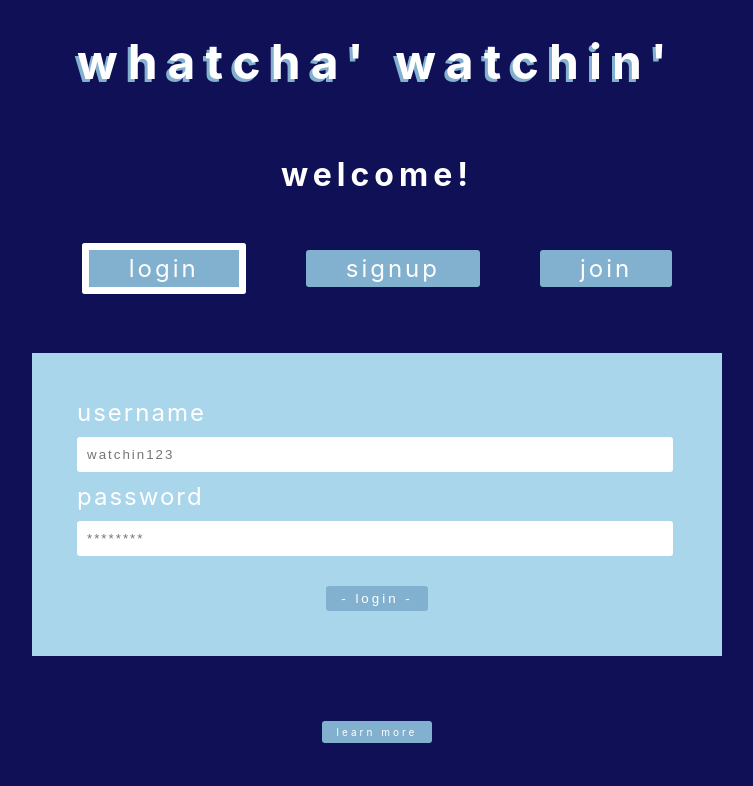
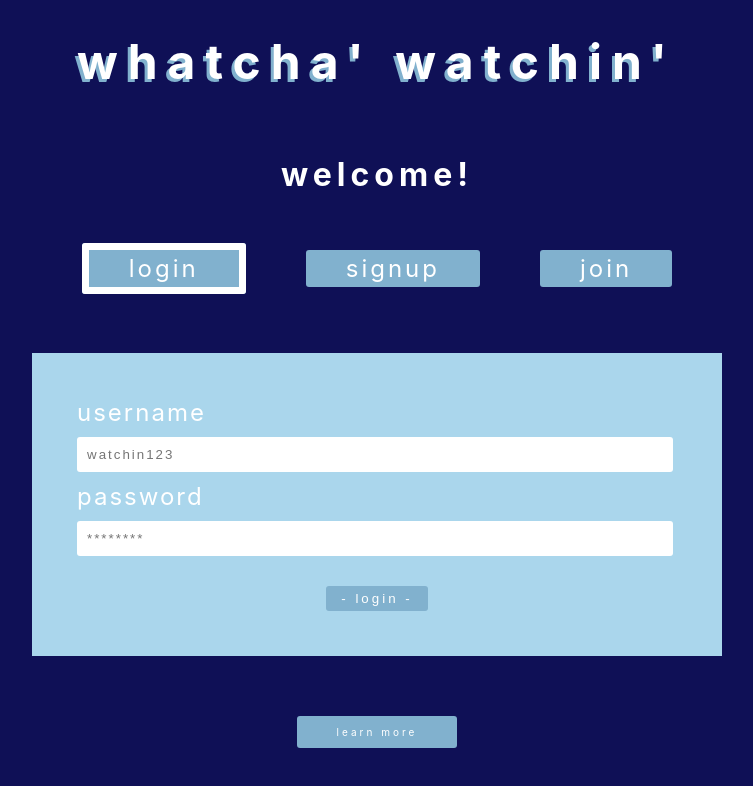
Before and after one commit to finkkoby/watcha-watchin, a React (Create React App) app in the folder client/: page /login in a window 1280 px wide. Shown: the top 786 px of the page, without its empty margins (263-1016 px from the left). Built offline with nearby package versions, Linux system fonts and the light colour scheme; no server answers.

Commit message:
more css details

```diff
--- a/client/src/css/UserHome.css
+++ b/client/src/css/UserHome.css
@@ -36,7 +36,11 @@ div.dash-box#button-bar button{
 }
 
 div.page-footer {
-    margin: 20px auto 100px auto;
+    margin: 35px auto 100px auto;
+}
+
+div.page-footer a {
+    padding: 10px 40px;
 }
 
 div.recent-box, div.room-box {
--- a/client/src/css/ViewingRoom.css
+++ b/client/src/css/ViewingRoom.css
@@ -9,6 +9,14 @@ h1 {
     display: block;
     text-align: center;
     letter-spacing: 4px;
+}
+
+div.viewing-room h1#room-name {
+    display: block;
+    text-align: left;
+    letter-spacing: 6px;
+    font-size: 40px;
+    margin: 20px auto 10px 40px;
 }
 
 h2 {
--- a/client/src/pages/ViewingRoom.js
+++ b/client/src/pages/ViewingRoom.js
@@ -170,8 +170,6 @@ function ViewingRoom() {
     }
 
     function handleUpdateFromHost(newTarget, player) {
-        console.log("I'm being called")
-        console.log(player)
         if (player) {
             player.seekTo(newTarget['currentTime'])
             if (newTarget.playerState === 1) {
@@ -208,7 +206,7 @@ function ViewingRoom() {
 
     return (
         <div className='viewing-room'>
-            <h1>{room.name}</h1>
+            <h1 id='room-name'>{room.name}</h1>
             <div className='viewing-room-container'>
                 <div id='vr-column-1' className='vr-box'>
                     { room.video ? (
```
